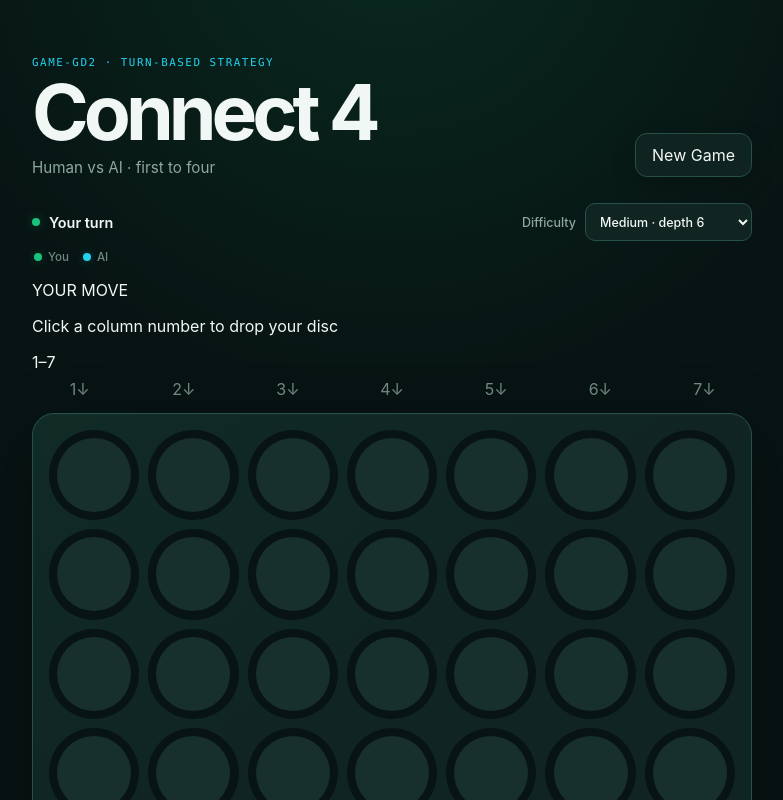
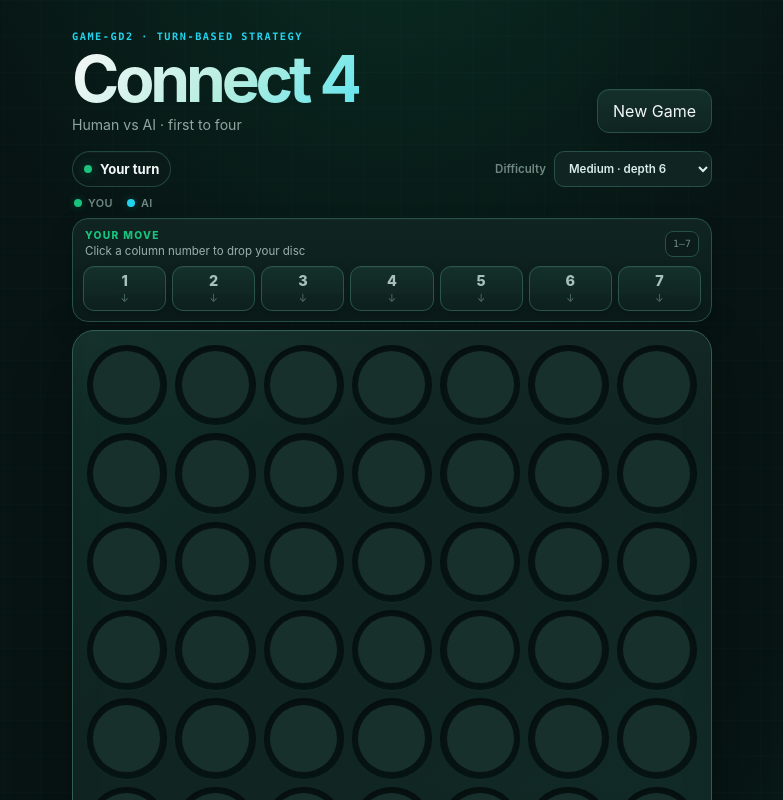
Before and after one commit to MasterDooom/connect4, a React (Vite) app: page / in a window 1280 px wide. Shown: the top 800 px of the page, without its empty margins (248-1031 px from the left). Built offline with nearby package versions, Linux system fonts and the light colour scheme.

Commit message:
ui: polish game controls and token drops

```diff
--- a/src/styles/global.css
+++ b/src/styles/global.css
@@ -9,94 +9,313 @@
 * { box-sizing: border-box; }
 html { min-width: 320px; min-height: 100%; background: #071413; }
 body {
-  margin: 0; min-width: 320px; min-height: 100vh;
-  background: radial-gradient(circle at 50% -8%, rgba(25,195,125,.12), transparent 30rem),
-    radial-gradient(circle at 100% 100%, rgba(34,211,238,.055), transparent 24rem), #071413;
+  margin: 0;
+  min-width: 320px;
+  min-height: 100vh;
+  background:
+    radial-gradient(circle at 50% -12%, rgba(25,195,125,.14), transparent 29rem),
+    radial-gradient(circle at 100% 100%, rgba(34,211,238,.065), transparent 25rem),
+    linear-gradient(rgba(34,211,238,.014) 1px, transparent 1px),
+    linear-gradient(90deg, rgba(34,211,238,.014) 1px, transparent 1px),
+    #071413;
+  background-size: auto, auto, 36px 36px, 36px 36px, auto;
 }
 button, select { font: inherit; }
-button:focus-visible, select:focus-visible { outline: 3px solid #22d3ee; outline-offset: 3px; }
+button:focus-visible, select:focus-visible {
+  outline: 3px solid #22d3ee;
+  outline-offset: 3px;
+}
 button:disabled { -webkit-tap-highlight-color: transparent; }
-.app-shell { min-height:100vh; display:grid; place-items:center; padding:clamp(20px,5vw,56px) 18px; }
-.game-shell { width:min(720px,100%); }
-.game-header { display:flex; align-items:flex-end; justify-content:space-between; gap:28px; margin-bottom:26px; }
-.eyebrow { margin:0 0 11px; color:#22d3ee; font-family:"DM Mono",ui-monospace,SFMono-Regular,Menlo,monospace; font-size:.68rem; font-weight:500; letter-spacing:.14em; text-transform:uppercase; }
-h1 { margin:0; font-size:clamp(3rem,9vw,4.8rem); line-height:.86; letter-spacing:-.065em; }
-.subtitle { margin:12px 0 0; color:#8fa7a0; font-size:.95rem; }
-.new-game-button { flex:0 0 auto; min-height:44px; border:1px solid #28504a; border-radius:12px; padding:10px 16px; color:#f1f7f5; background:rgba(16,37,34,.9); box-shadow:0 8px 24px rgba(0,0,0,.16); cursor:pointer; transition:border-color 140ms ease,background 140ms ease,transform 140ms ease; }
-.new-game-button:hover { border-color:#19c37d; background:#14302b; transform:translateY(-1px); }
-.new-game-button:active { transform:translateY(0); }
-.controls-row { display:flex; align-items:center; justify-content:space-between; gap:16px; margin-bottom:11px; }
-.difficulty { display:flex; align-items:center; gap:9px; color:#8fa7a0; font-size:.78rem; font-weight:500; white-space:nowrap; }
-.difficulty select { min-height:38px; border:1px solid #28504a; border-radius:10px; padding:7px 30px 7px 10px; color:#f1f7f5; background:#102522; cursor:pointer; }
-.difficulty select:hover { border-color:#3b625b; }
+
+.app-shell {
+  min-height: 100svh;
+  display: grid;
+  place-items: center;
+  padding: clamp(16px, 3vw, 30px) 16px clamp(20px, 4vw, 34px);
+}
+.game-shell { width: min(640px, 100%); }
+
+.game-header {
+  display: flex;
+  align-items: flex-end;
+  justify-content: space-between;
+  gap: 24px;
+  margin-bottom: 18px;
+}
+.eyebrow {
+  margin: 0 0 9px;
+  color: #22d3ee;
+  font-family: "DM Mono", ui-monospace, SFMono-Regular, Menlo, monospace;
+  font-size: .64rem;
+  font-weight: 600;
+  letter-spacing: .15em;
+  text-transform: uppercase;
+}
+h1 {
+  margin: 0;
+  font-size: clamp(3rem, 7.5vw, 4rem);
+  line-height: .86;
+  letter-spacing: -.065em;
+  background: linear-gradient(135deg, #f1f7f5 5%, #b7eee0 54%, #62e5ee 100%);
+  -webkit-background-clip: text;
+  background-clip: text;
+  color: transparent;
+}
+.subtitle { margin: 10px 0 0; color: #8fa7a0; font-size: .88rem; }
+.new-game-button {
+  flex: 0 0 auto;
+  min-height: 44px;
+  border: 1px solid #28504a;
+  border-radius: 12px;
+  padding: 9px 15px;
+  color: #f1f7f5;
+  background: linear-gradient(180deg, rgba(20,48,43,.96), rgba(16,37,34,.96));
+  box-shadow: 0 8px 22px rgba(0,0,0,.16), inset 0 1px 0 rgba(255,255,255,.04);
+  cursor: pointer;
+  transition: border-color 140ms ease, background 140ms ease, transform 140ms ease, box-shadow 140ms ease;
+}
+.new-game-button:hover {
+  border-color: #19c37d;
+  background: linear-gradient(180deg, rgba(24,60,52,.98), rgba(18,44,39,.98));
+  box-shadow: 0 10px 28px rgba(0,0,0,.2), 0 0 0 1px rgba(25,195,125,.08);
+  transform: translateY(-1px);
+}
+.new-game-button:active { transform: translateY(0); }
+
+.controls-row {
+  display: flex;
+  align-items: center;
+  justify-content: space-between;
+  gap: 12px;
+  margin-bottom: 9px;
+}
+.difficulty {
+  display: flex;
+  align-items: center;
+  gap: 8px;
+  color: #6f8982;
+  font-size: .72rem;
+  font-weight: 600;
+  white-space: nowrap;
+}
+.difficulty select {
+  min-height: 36px;
+  border: 1px solid #28504a;
+  border-radius: 10px;
+  padding: 6px 28px 6px 10px;
+  color: #d9eee8;
+  background: #102522;
+  cursor: pointer;
+}
+.difficulty select:hover { border-color: #3b625b; }
+
+.status {
+  display: inline-flex;
+  align-items: center;
+  gap: 8px;
+  min-height: 36px;
+  margin: 0;
+  border: 1px solid rgba(40,80,74,.82);
+  border-radius: 999px;
+  padding: 6px 11px;
+  background: rgba(11,28,26,.78);
+  box-shadow: inset 0 1px 0 rgba(255,255,255,.025);
+  font-size: .82rem;
+  font-weight: 700;
+}
+.status-dot {
+  width: 8px;
+  height: 8px;
+  flex: 0 0 auto;
+  border-radius: 50%;
+  background: #19c37d;
+  box-shadow: 0 0 12px rgba(25,195,125,.35);
+}
+.status-ai-won .status-dot, .status-human-won .status-dot { background: #22d3ee; box-shadow: 0 0 12px rgba(34,211,238,.35); }
+.status-draw .status-dot { background: #8fa7a0; box-shadow: none; }
+.status-dot.thinking { animation: pulse .9s ease-in-out infinite alternate; }
 
 .player-legend {
   display: flex;
   align-items: center;
   gap: 14px;
-  margin: -2px 2px 8px;
+  margin: 0 2px 8px;
   color: #6f8982;
-  font-size: .72rem;
-  font-weight: 500;
+  font-size: .68rem;
+  font-weight: 600;
+  text-transform: uppercase;
+  letter-spacing: .04em;
 }
 .player-legend span { display: inline-flex; align-items: center; gap: 6px; }
-.legend-piece {
-  width: 8px;
-  height: 8px;
-  border-radius: 50%;
-  display: inline-block;
-}
-.legend-human { background: #19c37d; box-shadow: 0 0 8px rgba(25,195,125,.25); }
+.legend-piece { width: 8px; height: 8px; border-radius: 50%; display: inline-block; }
+.legend-human { background: #19c37d; box-shadow: 0 0 8px rgba(25,195,125,.28); }
 .legend-ai { background: #22d3ee; box-shadow: 0 0 8px rgba(34,211,238,.25); }
 
-.column-controls { display:grid; grid-template-columns:repeat(7,1fr); gap:clamp(5px,1.2vw,9px); margin-bottom:7px; }
-.column-button { min-height:34px; border:1px solid transparent; border-radius:9px; padding:5px 0; color:#6f8982; background:transparent; cursor:pointer; transition:color 120ms ease,border-color 120ms ease,background 120ms ease,transform 120ms ease; }
-.column-button:hover:not(:disabled) { color:#19c37d; border-color:#28504a; background:#0b1c1a; transform:translateY(-1px); }
-.column-button:active:not(:disabled) { transform:translateY(0); }
-.column-button:disabled { opacity:.24; cursor:default; }
-.board { display:grid; grid-template-columns:repeat(7,1fr); gap:clamp(5px,1.2vw,9px); padding:clamp(9px,2vw,16px); border:1px solid #28504a; border-radius:22px; background:linear-gradient(145deg,rgba(25,195,125,.035),transparent 45%),#102522; box-shadow:0 28px 70px rgba(0,0,0,.34),inset 0 1px 0 rgba(255,255,255,.025); }
-.cell { position:relative; aspect-ratio:1; min-width:0; border:0; border-radius:50%; padding:0; background:#071413; cursor:pointer; transition:box-shadow 120ms ease,transform 120ms ease; }
-.cell:not(:disabled):hover { box-shadow:0 0 0 2px rgba(25,195,125,.22); }
-.cell:not(:disabled):active { transform:scale(.98); }
-.cell:disabled { cursor:default; }
-.piece { position:absolute; inset:9%; border-radius:50%; background:#18302c; transition:transform 140ms ease,opacity 140ms ease,box-shadow 140ms ease; }
-.piece-human { background:#19c37d; box-shadow:inset 0 3px 8px rgba(255,255,255,.16),0 0 18px rgba(25,195,125,.14); }
-.piece-ai { background:#22d3ee; box-shadow:inset 0 3px 8px rgba(255,255,255,.16),0 0 18px rgba(34,211,238,.14); }
-.piece-preview { background:#19c37d; opacity:.3; transform:scale(.88); box-shadow:0 0 18px rgba(25,195,125,.16); }
-.cell-winning { box-shadow:0 0 0 2px rgba(34,211,238,.42); }
-.cell-winning .piece { box-shadow:0 0 0 3px #f1f7f5,0 0 28px rgba(34,211,238,.55); transform:scale(1.06); }
-.footer-info { display:flex; align-items:baseline; justify-content:space-between; gap:16px; }
-.hint { margin:13px 2px 0; color:#8fa7a0; font-size:.84rem; }
-.search-info { margin:13px 2px 0; color:#5f7770; font-family:"DM Mono",ui-monospace,SFMono-Regular,Menlo,monospace; font-size:.68rem; text-align:right; }
-.status { display:flex; align-items:center; gap:9px; min-height:38px; margin:0; font-size:.9rem; font-weight:600; }
-.status-dot { width:8px; height:8px; flex:0 0 auto; border-radius:50%; background:#19c37d; box-shadow:0 0 12px rgba(25,195,125,.35); }
-.status-ai-won .status-dot,.status-human-won .status-dot { background:#22d3ee; box-shadow:0 0 12px rgba(34,211,238,.35); }
-.status-draw .status-dot { background:#8fa7a0; box-shadow:none; }
-.status-dot.thinking { animation:pulse .9s ease-in-out infinite alternate; }
-@keyframes pulse { from { opacity:.35; transform:scale(.9); } to { opacity:1; transform:scale(1.08); } }
-@media (max-width:560px) {
-  .app-shell { padding:20px 12px 28px; }
-  .game-header { align-items:flex-start; gap:18px; margin-bottom:22px; }
-  h1 { font-size:clamp(2.65rem,15vw,3.8rem); }
-  .eyebrow { font-size:.6rem; letter-spacing:.1em; }
-  .subtitle { margin-top:9px; }
-  .new-game-button { min-height:42px; padding:9px 12px; }
-  .controls-row { align-items:flex-start; }
-  .difficulty { flex-direction:column; align-items:flex-end; gap:5px; }
-  .difficulty select { min-height:36px; max-width:150px; padding-right:24px; }
-  .board { border-radius:16px; }
-  .footer-info { align-items:flex-start; }
-  .hint { max-width:62%; }
-  .search-info { max-width:38%; }
+.move-picker {
+  margin-bottom: 8px;
+  border: 1px solid #28504a;
+  border-radius: 16px;
+  padding: 10px;
+  background: linear-gradient(180deg, rgba(16,37,34,.96), rgba(11,28,26,.94));
+  box-shadow: 0 10px 26px rgba(0,0,0,.16), inset 0 1px 0 rgba(255,255,255,.025);
 }
-@media (max-width:390px) {
-  .game-header { flex-direction:column; }
-  .new-game-button { align-self:stretch; }
-  .controls-row { gap:10px; }
-  .status { font-size:.82rem; }
-  .column-button { min-height:32px; font-size:.82rem; }
-  .board { padding:8px; gap:5px; }
+.move-picker-heading {
+  display: flex;
+  align-items: center;
+  justify-content: space-between;
+  gap: 14px;
+  margin: 0 2px 8px;
 }
-@media (prefers-reduced-motion:reduce) {
-  *,*::before,*::after { scroll-behavior:auto !important; animation-duration:.01ms !important; animation-iteration-count:1 !important; transition-duration:.01ms !important; }
+.move-picker-eyebrow { margin: 0; color: #19c37d; font-size: .64rem; font-weight: 800; letter-spacing: .13em; }
+.move-picker-copy { margin: 3px 0 0; color: #9ab1aa; font-size: .72rem; }
+.key-hint {
+  display: inline-flex;
+  align-items: center;
+  min-height: 26px;
+  border: 1px solid #28504a;
+  border-radius: 8px;
+  padding: 4px 7px;
+  color: #6f8982;
+  background: #0b1c1a;
+  font-family: "DM Mono", ui-monospace, SFMono-Regular, Menlo, monospace;
+  font-size: .62rem;
 }
+
+.column-controls { display: grid; grid-template-columns: repeat(7, 1fr); gap: 6px; }
+.column-button {
+  min-height: 45px;
+  display: grid;
+  place-items: center;
+  gap: 1px;
+  border: 1px solid #2c554e;
+  border-radius: 11px;
+  padding: 5px 2px 4px;
+  color: #a8c0b9;
+  background: linear-gradient(180deg, rgba(20,48,43,.98), rgba(14,32,29,.98));
+  box-shadow: inset 0 1px 0 rgba(255,255,255,.035), 0 4px 10px rgba(0,0,0,.14);
+  cursor: pointer;
+  transition: color 120ms ease, border-color 120ms ease, background 120ms ease, transform 120ms ease, box-shadow 120ms ease;
+}
+.column-number { font-size: .9rem; line-height: 1; font-weight: 800; }
+.column-drop { color: #58746d; font-size: .62rem; line-height: 1; transition: transform 120ms ease, color 120ms ease; }
+.column-button:hover:not(:disabled), .column-button:focus-visible {
+  color: #f1f7f5;
+  border-color: rgba(25,195,125,.75);
+  background: linear-gradient(180deg, rgba(24,60,52,1), rgba(16,40,35,1));
+  box-shadow: inset 0 1px 0 rgba(255,255,255,.05), 0 7px 16px rgba(0,0,0,.2), 0 0 0 1px rgba(25,195,125,.08);
+  transform: translateY(-1px);
+}
+.column-button:hover:not(:disabled) .column-drop, .column-button:focus-visible .column-drop { color: #19c37d; transform: translateY(2px); }
+.column-button:active:not(:disabled) { transform: translateY(1px) scale(.985); }
+.column-button:disabled { color: #455b56; border-color: #1c3934; background: #0d1f1c; opacity: .82; cursor: default; }
+.column-button:disabled .column-drop { color: #30443f; }
+
+.board {
+  position: relative;
+  display: grid;
+  grid-template-columns: repeat(7, 1fr);
+  gap: clamp(5px, 1vw, 8px);
+  padding: clamp(10px, 1.7vw, 14px);
+  overflow: hidden;
+  border: 1px solid #315d55;
+  border-radius: 22px;
+  background: linear-gradient(135deg, rgba(25,195,125,.06), transparent 36%), linear-gradient(315deg, rgba(34,211,238,.035), transparent 45%), #102522;
+  box-shadow: 0 24px 54px rgba(0,0,0,.34), inset 0 1px 0 rgba(255,255,255,.035), inset 0 -18px 36px rgba(0,0,0,.08);
+}
+.board::before { content: ""; position: absolute; inset: 1px; border-radius: 21px; pointer-events: none; background: linear-gradient(180deg, rgba(255,255,255,.018), transparent 18%, transparent 80%, rgba(0,0,0,.08)); }
+.cell {
+  position: relative;
+  z-index: 1;
+  aspect-ratio: 1;
+  min-width: 0;
+  border-radius: 50%;
+  background: #071413;
+  box-shadow: inset 0 4px 9px rgba(0,0,0,.32), inset 0 -2px 5px rgba(34,211,238,.025), 0 1px 0 rgba(255,255,255,.02);
+  cursor: default;
+  transition: box-shadow 120ms ease, transform 120ms ease;
+}
+.cell-preview-target { box-shadow: 0 0 0 2px rgba(25,195,125,.3), inset 0 0 18px rgba(25,195,125,.07), inset 0 4px 9px rgba(0,0,0,.32); }
+.cell-winning { box-shadow: 0 0 0 2px rgba(34,211,238,.48), 0 0 0 6px rgba(34,211,238,.07), inset 0 0 20px rgba(34,211,238,.07); }
+.piece { position: absolute; inset: 8%; border-radius: 50%; background: #18302c; will-change: transform, opacity; }
+.piece-human { background: radial-gradient(circle at 34% 28%, #a3f4d5 0%, #55dfad 18%, #19c37d 51%, #11895e 100%); box-shadow: inset 0 3px 7px rgba(255,255,255,.22), inset 0 -4px 8px rgba(5,80,52,.24), 0 0 18px rgba(25,195,125,.14); }
+.piece-ai { background: radial-gradient(circle at 34% 28%, #a8f5fb 0%, #65e5ee 18%, #22d3ee 51%, #118ca0 100%); box-shadow: inset 0 3px 7px rgba(255,255,255,.22), inset 0 -4px 8px rgba(5,73,82,.22), 0 0 18px rgba(34,211,238,.15); }
+.piece-preview { background: radial-gradient(circle at 34% 28%, rgba(163,244,213,.72), rgba(25,195,125,.42) 48%, rgba(25,195,125,.28) 100%); opacity: .5; transform: scale(.86); box-shadow: 0 0 18px rgba(25,195,125,.16); animation: preview-pulse 1.25s ease-in-out infinite; }
+.cell-winning .piece { box-shadow: 0 0 0 3px #f1f7f5, 0 0 28px rgba(34,211,238,.55), inset 0 3px 7px rgba(255,255,255,.24); transform: scale(1.045); }
+.piece-drop { animation: piece-drop 430ms cubic-bezier(.2,.78,.24,1) both; }
+
+.footer-info { display: flex; align-items: baseline; justify-content: space-between; gap: 16px; }
+.hint { margin: 9px 2px 0; color: #78928a; font-size: .73rem; line-height: 1.45; }
+.search-info { margin: 9px 2px 0; color: #58746d; font-family: "DM Mono", ui-monospace, SFMono-Regular, Menlo, monospace; font-size: .62rem; text-align: right; white-space: nowrap; }
+
+@keyframes piece-drop {
+  0% { opacity: .1; transform: translateY(calc(var(--drop-rows) * -112%)) scale(.82); }
+  54% { opacity: 1; transform: translateY(8%) scale(1.02); }
+  76% { transform: translateY(-3%) scale(.99); }
+  100% { opacity: 1; transform: translateY(0) scale(1); }
+}
+@keyframes preview-pulse {
+  0%, 100% { opacity: .34; transform: scale(.84); }
+  50% { opacity: .62; transform: scale(.9); }
+}
+@keyframes pulse {
+  from { opacity: .35; transform: scale(.9); }
+  to { opacity: 1; transform: scale(1.08); }
+}
+
+@media (max-width: 560px) {
+  .app-shell { padding: 16px 11px 24px; }
+  .game-header { align-items: flex-start; gap: 16px; margin-bottom: 15px; }
+  h1 { font-size: clamp(2.7rem, 13vw, 3.55rem); }
+  .eyebrow { font-size: .57rem; letter-spacing: .1em; }
+  .subtitle { margin-top: 8px; font-size: .8rem; }
+  .new-game-button { min-height: 40px; padding: 8px 12px; }
+  .controls-row { align-items: flex-start; }
+  .status { min-height: 34px; padding-inline: 10px; }
+  .difficulty { flex-direction: column; align-items: flex-end; gap: 4px; }
+  .difficulty select { min-height: 34px; max-width: 145px; padding-right: 22px; }
+  .move-picker { border-radius: 14px; padding: 8px; }
+  .move-picker-heading { margin-bottom: 7px; }
+  .move-picker-copy { font-size: .66rem; }
+  .key-hint { display: none; }
+  .column-button { min-height: 43px; border-radius: 10px; }
+  .board { border-radius: 18px; }
+  .board::before { border-radius: 17px; }
+  .footer-info { align-items: flex-start; }
+  .hint { max-width: 68%; }
+  .search-info { max-width: 32%; }
+}
+
+@media (max-width: 390px) {
+  .game-header { flex-direction: column; }
+  .new-game-button { align-self: stretch; }
+  .controls-row { gap: 8px; }
+  .status { font-size: .76rem; }
+  .difficulty { font-size: .64rem; }
+  .difficulty select { font-size: .76rem; }
+  .move-picker-copy { font-size: .62rem; }
+  .column-button { min-height: 40px; }
+  .column-number { font-size: .82rem; }
+  .board { padding: 8px; gap: 5px; }
+  .footer-info { gap: 10px; }
+  .hint { max-width: 70%; font-size: .67rem; }
+  .search-info { max-width: 30%; font-size: .56rem; }
+}
+
+@media (max-height: 780px) and (min-width: 561px) {
+  .app-shell { padding-top: 12px; padding-bottom: 16px; }
+  .game-header { margin-bottom: 12px; }
+  h1 { font-size: 3.35rem; }
+  .move-picker { padding: 8px; }
+  .column-button { min-height: 41px; }
+  .board { padding: 9px; gap: 5px; }
+  .hint, .search-info { margin-top: 7px; }
+}
+
+@media (prefers-reduced-motion: reduce) {
+  *, *::before, *::after {
+    scroll-behavior: auto !important;
+    animation-duration: .01ms !important;
+    animation-iteration-count: 1 !important;
+    transition-duration: .01ms !important;
+  }
+}
```
